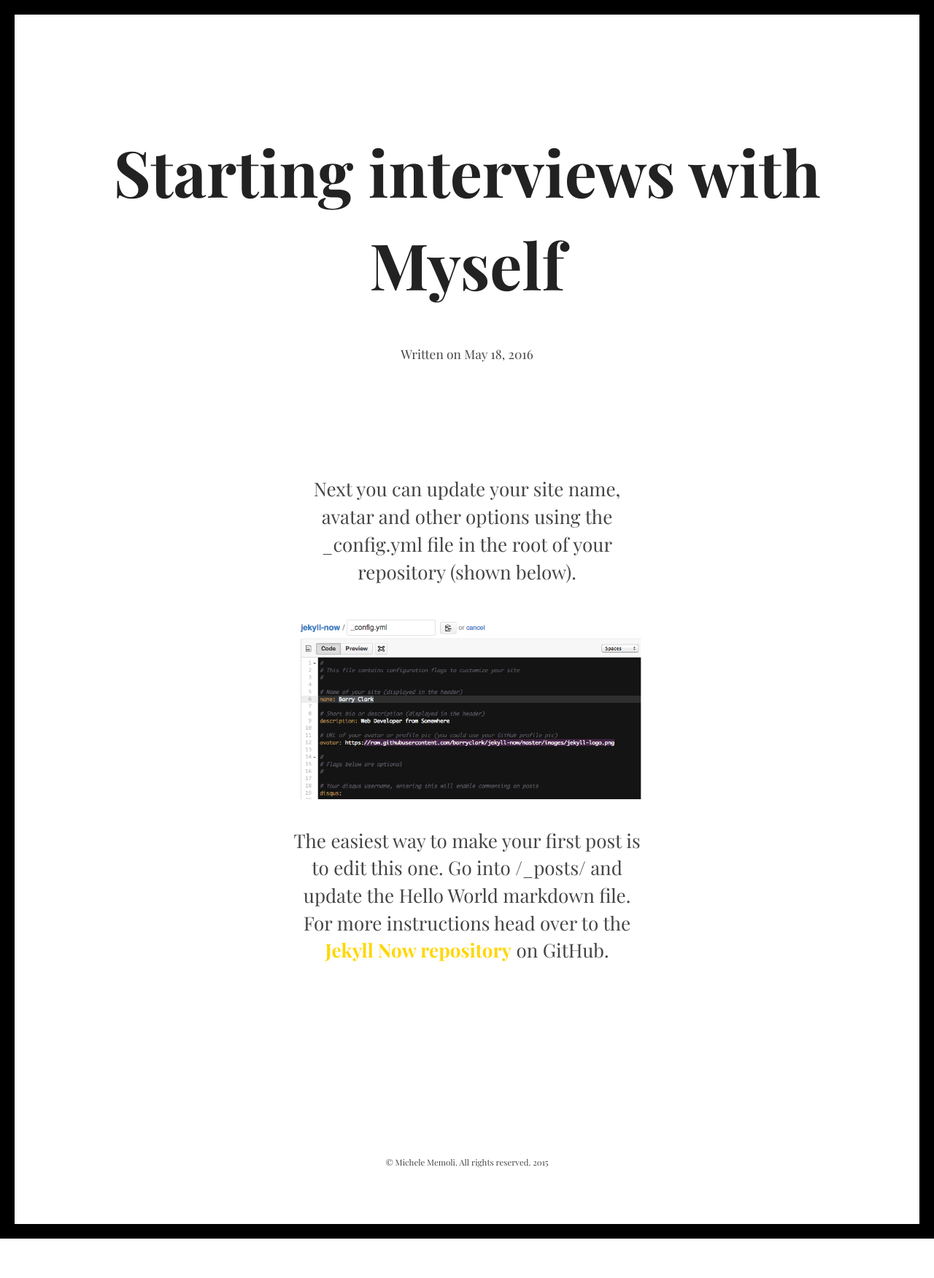
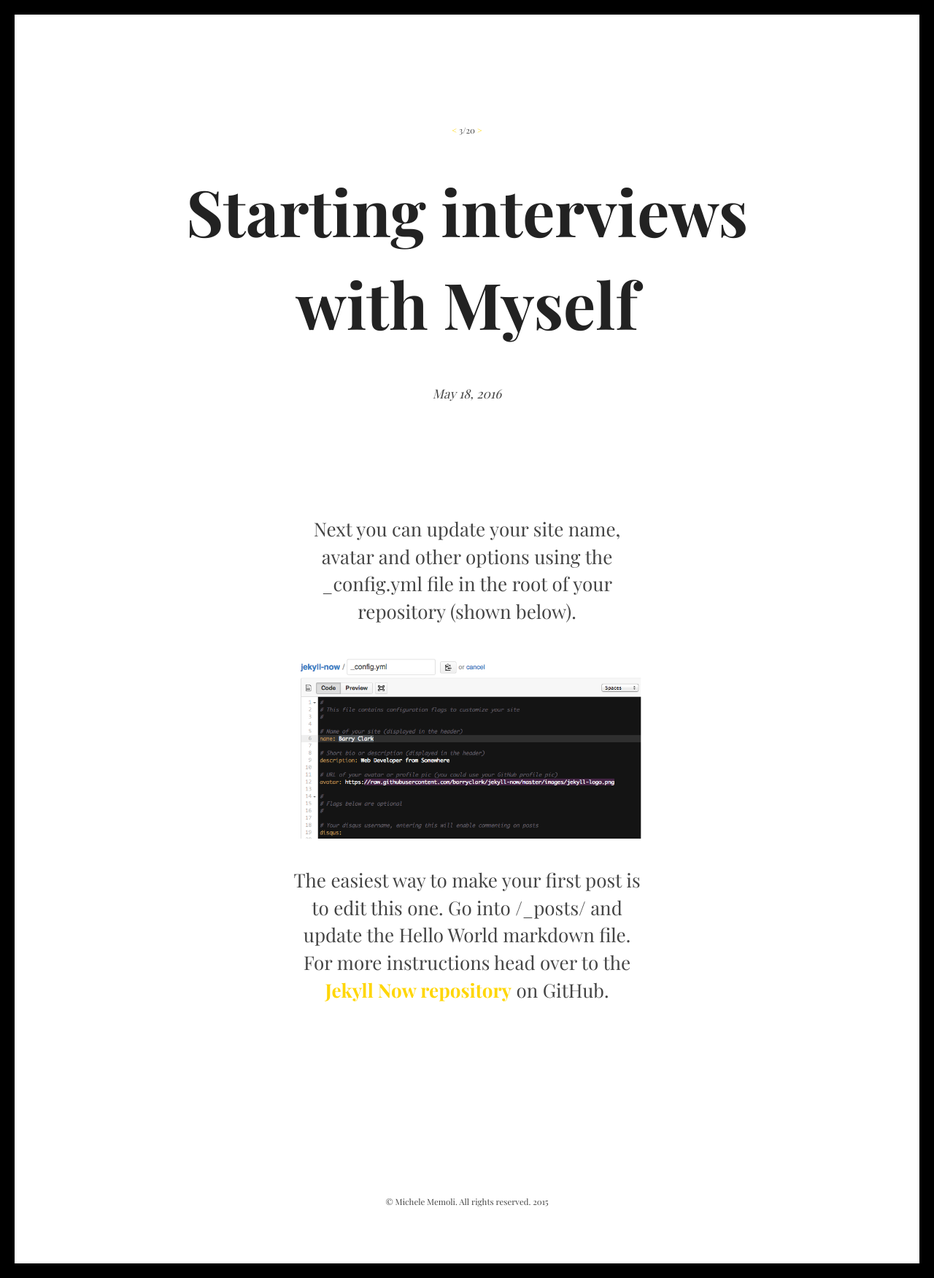
Before and after one commit to npmcdn-to-unpkg-bot/mmmoli.github.io, a Jekyll site: the page built from _posts/2016-5-18-Starting-Interviews_with_Myself.md, in a window 1280 px wide. Shown: the whole page at 73% size. Built offline with Jekyll 4.4.1, drawn with Linux system fonts in a browser that asks for light colours; some web fonts are replaced; Markdown is read by kramdown in place of the engine named in the settings; before the commit the page ends 1697 px from its top, so only the background shows below that.

Commit message:
Added placeholder for pagination

```diff
--- a/_css/theme.less
+++ b/_css/theme.less
@@ -20,3 +20,7 @@ a {
 .ffss {
     font-family: @font-family-sans-serif;
 }
+
+.fsi {
+    font-style: italic;
+}
--- a/_layouts/default.html
+++ b/_layouts/default.html
@@ -11,7 +11,7 @@
 
     <link rel="stylesheet" type="text/css" href="{{ site.baseurl }}/static/styles.css" />
     <link rel="alternate" type="application/rss+xml" title="{{ site.name }} - {{ site.description }}" href="{{ site.baseurl }}/feed.xml" />
-    <link href='http://fonts.googleapis.com/css?family=Playfair+Display:400,700' rel='stylesheet'>
+    <link href='http://fonts.googleapis.com/css?family=Playfair+Display:400,700,400italic' rel='stylesheet' type='text/css'>
     <link rel="icon" type="image/x-icon" href="{{ site.baseurl }}/static/images/favicon.ico">
 
   </head>
--- a/_layouts/post.html
+++ b/_layouts/post.html
@@ -4,11 +4,18 @@ layout: default
 
 <article>
     <header class="pv++ tc">
+
+        <p class="db fz-">
+            <a href="">&lt;</a>
+            3/20
+            <a href="">&gt;</a>
+        </p>
+
         <div class="wrapper">
             <h1>{{ page.title }}</h1>
 
-            <span class="h6">
-                Written on {{ page.date | date: "%B %e, %Y" }}
+            <span class="h6 fsi">
+                {{ page.date | date: "%B %e, %Y" }}
             </span>
         </div>
     </header>
--- a/_posts/2016-5-18-Starting-Interviews_with_Myself.md
+++ b/_posts/2016-5-18-Starting-Interviews_with_Myself.md
@@ -1,6 +1,6 @@
 ---
 layout: post
-title: Starting interviews with Myself
+title: Starting interviews <br> with Myself
 category: Business
 ---
 
```
Also changed, not shown: static/styles.css.
